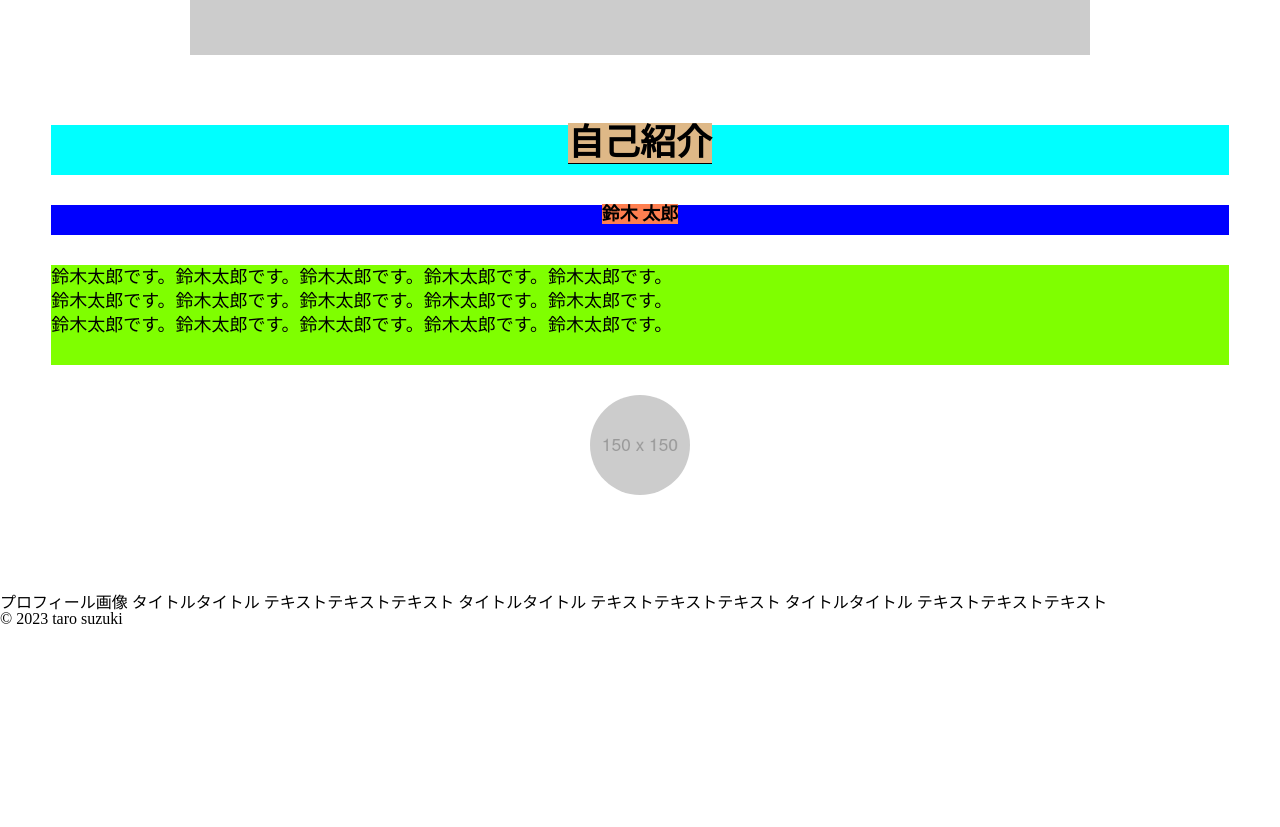
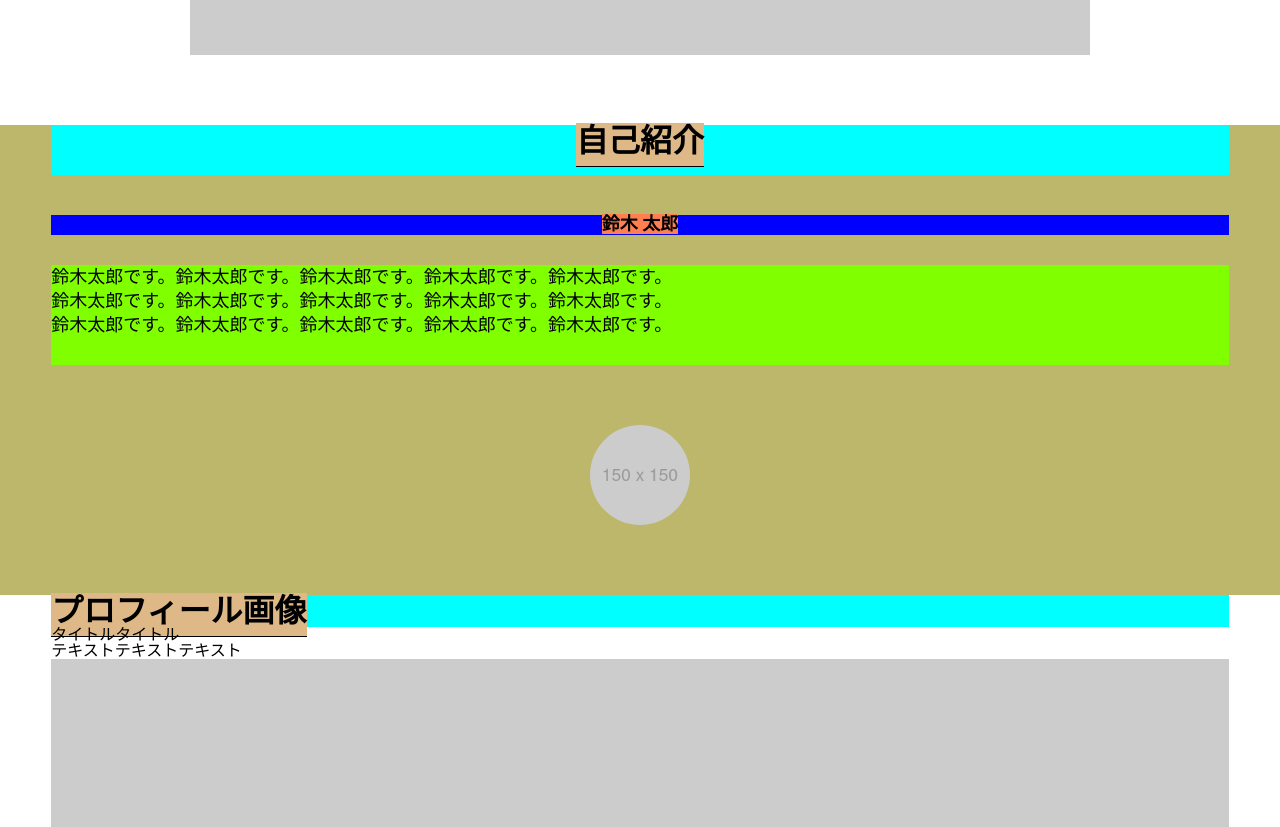
Before and after one commit to hie3-336/hc_practice, a plain HTML site: page html_css_output_beginner/index.html in a window 1280 px wide. Shown: the part 600-1427 px from the top of the page. Before the commit the page ends 1227 px from the top, so only its background shows below. Drawn offline with Linux system fonts and the light colour scheme.

Commit message:
プロフィール画像のCSSを編集中

```diff
--- a/html_css_output_beginner/css/style.css
+++ b/html_css_output_beginner/css/style.css
@@ -1,7 +1,7 @@
 /*iPhoneおよび共通設定*/
 .container {
     max-width: 960px;
-    width: 960;
+    width: auto;
     padding: 0 4%;
     margin: 0 auto;
 
@@ -45,7 +45,6 @@ header li {
 .mainvisual {
     display: flex;
     justify-content: center;
-
 }
 
 .mainvisual img{
@@ -60,6 +59,7 @@ header li {
     gap: 30px;
     margin-top: 70px;
     padding: 0 4%;
+    background-color: darkkhaki;
 }
 .title {
     background-color: aqua;
@@ -67,23 +67,29 @@ header li {
 
 .name {
     background-color: blue;
+    margin-top: 10px;
 }
 
-.introduction h1 {
+.face_photo {
+    padding-top: 30px;
+}
+
+.title h1 {
     display: inline;
     border-bottom: #000 1px solid;
-    font-size: 36px;
+    padding-bottom: 7px;
+    font-size: 32px;
     background-color: burlywood;
-
 
 }
 .introduction h2 {
     display: inline;
     font-size: 18px;
+    margin-top: 10px;
     background-color: coral;
 
 }
-.introduction .explain {
+.introduction p{
     font-size: 18px;
     text-align: left;
     line-height: 24px;
@@ -94,7 +100,15 @@ header li {
     height: 100px;
     border-radius: 50%;
     margin: 0 auto;
+}
 
+.profile {
+    padding: 0 4%;
+
+}
+
+.profile img {
+    width: 100%;
 }
 
 
--- a/html_css_output_beginner/index.html
+++ b/html_css_output_beginner/index.html
@@ -31,20 +31,41 @@
       <h2>鈴木 太郎</h2>
     </div>
 
-    <div class="explain">
+    <p>
       鈴木太郎です。鈴木太郎です。鈴木太郎です。鈴木太郎です。鈴木太郎です。<br>鈴木太郎です。鈴木太郎です。鈴木太郎です。鈴木太郎です。鈴木太郎です。<br>鈴木太郎です。鈴木太郎です。鈴木太郎です。鈴木太郎です。鈴木太郎です。
+    </p>
+    <div class="face_photo">
+      <img src="images/150x150.png" alt="150x150">
     </div>
-    <img src="images/150x150.png" alt="150x150">
   </div>
 
   <div class="profile">
-    プロフィール画像
-    タイトルタイトル
-    テキストテキストテキスト
-    タイトルタイトル
-    テキストテキストテキスト
-    タイトルタイトル
-    テキストテキストテキスト
+    <div class="title">
+      <h1>プロフィール画像</h1>
+    </div>
+
+    <div class="profile_images">
+
+      <div class="profile_contents">
+        <div class="profile_name">タイトルタイトル</div>
+        <p>テキストテキストテキスト</p>
+        <img src="images/640x424.png" alt="640x424">
+      </div>
+
+      <div class="profile_contents">
+        <div class="profile_name">タイトルタイトル</div>
+        <p>テキストテキストテキスト</p>
+        <img src="images/640x424.png" alt="640x424">
+      </div>
+
+      <div class="profile_contents">
+        <div class="profile_name">タイトルタイトル</div>
+        <p>テキストテキストテキスト</p>
+        <img src="images/640x424.png" alt="640x424">
+      </div>
+
+    </div>
+
   </div>
 
   <footer class="footer">
```
